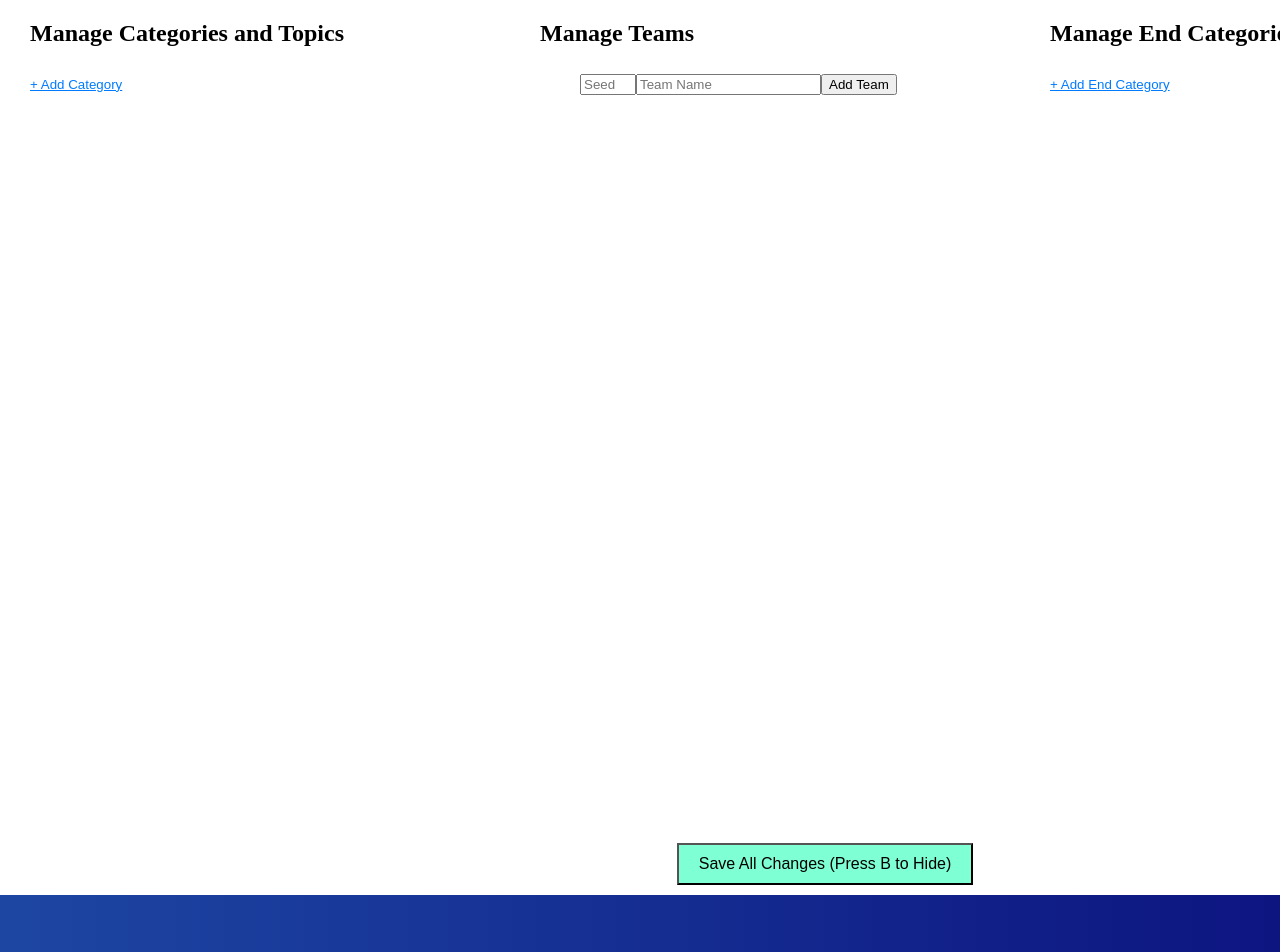
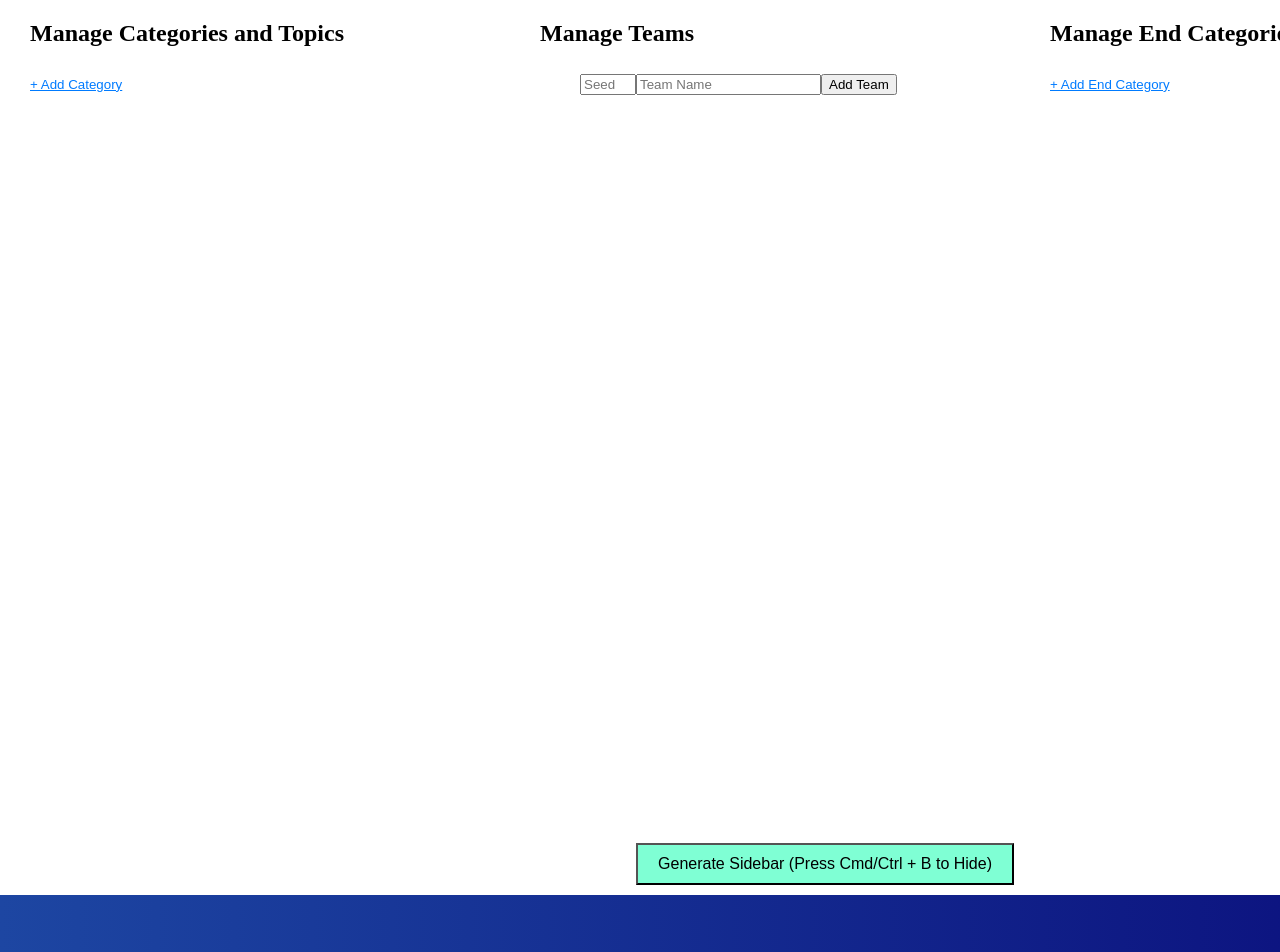
Before and after one commit to stinnettstan/stream-bar, a Preact app: page / in a window 1280 px wide. Shown: the top 952 px of the page. Built offline with nearby package versions, Linux system fonts and the light colour scheme; the HTML template or start-up script is replaced by a standard one; a web font is replaced by a local one.

Commit message:
fix: hide form shortcut text

```diff
--- a/src/BackendUI.js
+++ b/src/BackendUI.js
@@ -235,7 +235,7 @@ const BackendUI = ({ onCategoriesWithTopicsChange, onEndCategoriesWithTopicsChan
             </div>
             <div id="save-button-container">
                 <button onClick={handleSave} style={{ padding: '10px 20px', backgroundColor: 'aquamarine', fontSize: '16px' }}>
-                    Save All Changes (Press B to Hide)
+                    Generate Sidebar (Press Cmd/Ctrl + B to Hide)
                 </button>
             </div>
         </div>
```
